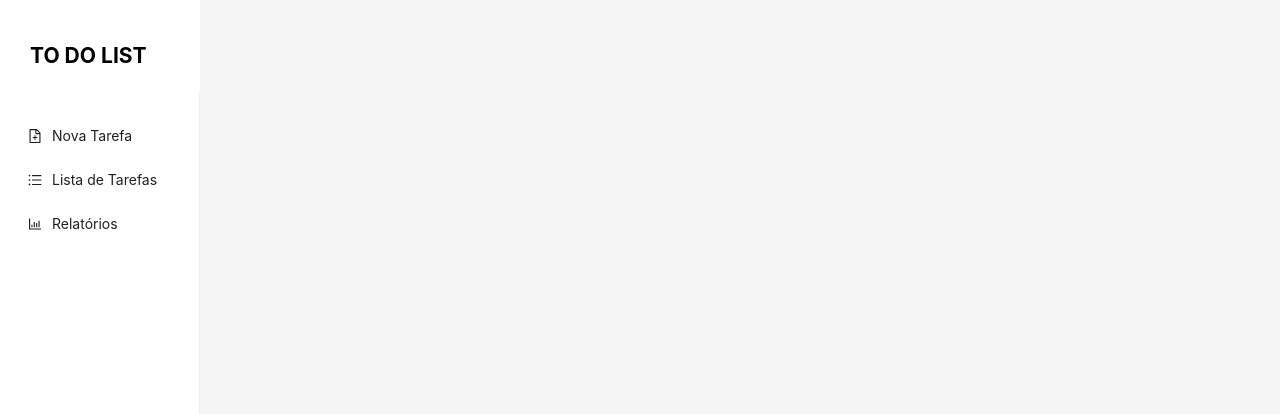
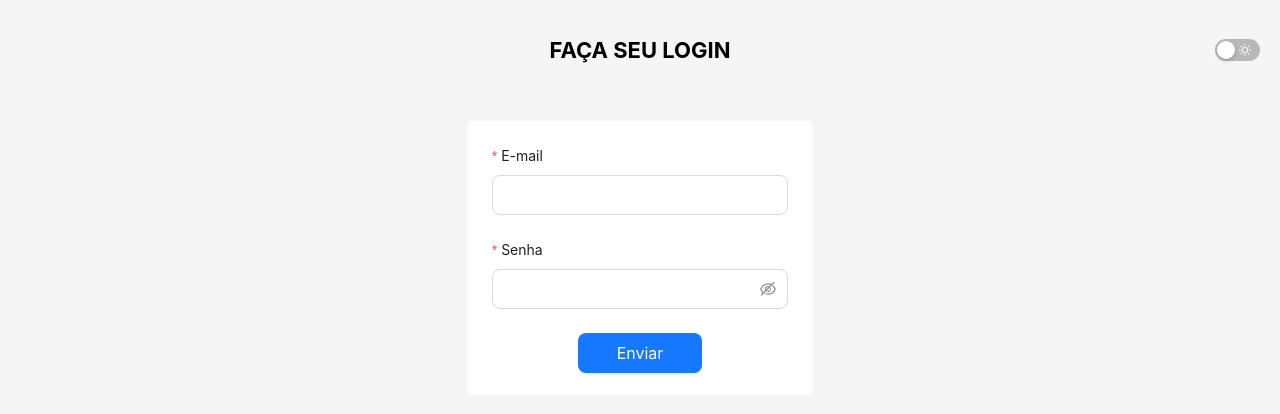
Before and after one commit to jonasbatista-dev/testavantsoft, a React (Vite) app: page /login in a window 1280 px wide. Shown: the top 414 px of the page. Built offline with nearby package versions, Linux system fonts and the light colour scheme.

Commit message:
Add  login page and private routes

```diff
--- a/index.html
+++ b/index.html
@@ -1,20 +1,20 @@
 <!doctype html>
 <html lang="en">
-
   <head>
     <meta charset="UTF-8" />
     <link rel="icon" type="image/svg+xml" href="/vite.svg" />
-  <link rel="preconnect" href="https://fonts.googleapis.com">
-  <link rel="preconnect" href="https://fonts.gstatic.com" crossorigin>
-  <link href="https://fonts.googleapis.com/css2?family=Montserrat:ital,wght@0,100..900;1,100..900&display=swap"
-    rel="stylesheet">
+    <link rel="preconnect" href="https://fonts.googleapis.com" />
+    <link rel="preconnect" href="https://fonts.gstatic.com" crossorigin />
+    <link
+      href="https://fonts.googleapis.com/css2?family=Montserrat:ital,wght@0,100..900;1,100..900&display=swap"
+      rel="stylesheet"
+    />
     <meta name="viewport" content="width=device-width, initial-scale=1.0" />
-  <title>To do List</title>
+    <title>Test AvantSoft</title>
   </head>
 
   <body>
     <div id="root"></div>
     <script type="module" src="/src/main.tsx"></script>
   </body>
-
 </html>
--- /dev/null
+++ b/src/Api/AuthContext.tsx
@@ -0,0 +1,72 @@
+import React, {
+  createContext,
+  useState,
+  useContext,
+  ReactNode,
+  useEffect,
+} from 'react';
+import { useNavigate } from 'react-router-dom';
+
+type User = {
+  id: string;
+  name: string;
+  email: string;
+};
+
+type AuthContextType = {
+  user: User | null;
+  login: (email: string, password: string) => Promise<boolean>;
+  logout: () => void;
+  isAuthenticated: boolean;
+};
+
+const AuthContext = createContext<AuthContextType | undefined>(undefined);
+
+export const AuthProvider = ({ children }: { children: ReactNode }) => {
+  const [user, setUser] = useState<User | null>(null);
+  const navigate = useNavigate();
+
+  const login = async (email: string, password: string): Promise<boolean> => {
+    // Simulação de login
+    if (email === 'admin@example.com' && password === '123456') {
+      const loggedUser = { id: '1', name: 'Admin', email };
+      setUser(loggedUser);
+      localStorage.setItem('user', JSON.stringify(loggedUser));
+      navigate('/dashboard');
+      return true;
+    } else {
+      alert('Credenciais inválidas!');
+      return false;
+    }
+  };
+
+  const logout = () => {
+    setUser(null);
+    localStorage.removeItem('user');
+    navigate('/login');
+  };
+
+  useEffect(() => {
+    const storedUser = localStorage.getItem('user');
+
+    if (storedUser) {
+      setUser(JSON.parse(storedUser));
+    }
+  }, []);
+
+  return (
+    <AuthContext.Provider
+      value={{ user, login, logout, isAuthenticated: !!user }}
+    >
+      {children}
+    </AuthContext.Provider>
+  );
+};
+
+export const useAuth = (): AuthContextType => {
+  const context = useContext(AuthContext);
+  if (!context) {
+    throw new Error('useAuth deve ser usado dentro de um AuthProvider');
+  }
+  return context;
+};
--- a/src/App.tsx
+++ b/src/App.tsx
@@ -5,16 +5,19 @@ import './App.scss';
 
 import Main from './Layout/Main';
 import { ServiceProvider } from './Api/ApiServiceContext';
+import { AuthProvider } from './Api/AuthContext';
 
 const App = () => {
   return (
-    <ServiceProvider>
-      <ThemeProvider>
-        <Router>
-          <Main />
-        </Router>
-      </ThemeProvider>
-    </ServiceProvider>
+    <ThemeProvider>
+      <Router>
+        <AuthProvider>
+          <ServiceProvider>
+            <Main />
+          </ServiceProvider>
+        </AuthProvider>
+      </Router>
+    </ThemeProvider>
   );
 };
 
--- a/src/Components/Menu/Menu.scss
+++ b/src/Components/Menu/Menu.scss
@@ -1,7 +1,4 @@
 .Menu {
-
-
-
   .close {
     position: absolute;
     right: 30px;
@@ -17,7 +14,6 @@
     width: 100dvw !important;
     z-index: 998;
 
-
     &.open {
       left: 0px;
       position: absolute !important;
@@ -28,27 +24,40 @@
   }
 }
 
-
 .ant-layout-sider-children,
 .ant-menu {
   height: 100vh !important;
 }
 
-.titleMenu {
-  padding: 40px 20px 20px 30px;
-  font-weight: bold;
-  font-size: 18px;
-  text-transform: uppercase;
+.avatar {
+  padding: 30px 40px 30px 25px;
+  gap: 8px;
+  display: flex;
+  align-items: center;
+  .ant-avatar {
+    background-color: #1668dc80;
+  }
+  a {
+    font-size: 12px;
+    color: red !important;
+  }
+
+  p {
+    margin: 0px;
+    font-weight: 1.5px;
+    font-size: 16px;
+    font-weight: bold;
+  }
 }
 
 .light {
-  .titleMenu {
+  .avatar {
     color: #000;
     background-color: #fff;
   }
 
   .close {
-    color: #000
+    color: #000;
   }
 }
 
--- a/src/Components/Menu/index.tsx
+++ b/src/Components/Menu/index.tsx
@@ -6,12 +6,14 @@ import {
   CloseOutlined,
   FileAddOutlined,
   UnorderedListOutlined,
+  UserOutlined,
 } from '@ant-design/icons';
 
 import { useTheme } from '../../Layout/ThemeContext';
 
-import { Button, Menu as MenuAntd, Layout } from 'antd';
+import { Button, Menu as MenuAntd, Layout, Avatar } from 'antd';
 import { useLocation, useNavigate } from 'react-router-dom';
+import { useAuth } from '@/Api/AuthContext';
 
 const items = [
   {
@@ -33,6 +35,7 @@ const items = [
 
 const Menu: React.FC = () => {
   const { theme, open, setOpen } = useTheme();
+  const { user, logout } = useAuth();
   const [openKeys, setOpenKeys] = useState<string[]>();
   const [selectedKeys, setSelectedKeys] = useState<string[]>();
 
@@ -63,8 +66,12 @@ const Menu: React.FC = () => {
         width={open ? '100dvw' : 200}
         className={`Menu ${open && 'open'}`}
       >
-        <div className="titleMenu">
-          <h3>To Do List</h3>
+        <div className="avatar">
+          <Avatar size={50} icon={<UserOutlined />} />
+          <div>
+            <p>{user.name}</p>
+            <a onClick={logout}>Sair</a>
+          </div>
         </div>
 
         <MenuAntd
--- a/src/Layout/Main.tsx
+++ b/src/Layout/Main.tsx
@@ -3,13 +3,16 @@ import React from 'react';
 import { Button, Layout } from 'antd';
 
 import { useTheme } from './ThemeContext';
-import Menu from '../Components/Menu';
-import RoutesMain from '../Routes';
+import { useAuth } from '@/Api/AuthContext';
+import Menu from '@/Components/Menu';
+import RoutesPrivate from '@/Routes/Private';
+import RoutesAuth from '@/Routes/Auth';
 
 import { MenuOutlined } from '@ant-design/icons';
 
 const App: React.FC = () => {
   const { theme, setOpen, open } = useTheme();
+  const { isAuthenticated } = useAuth();
 
   return (
     <Layout className={`app ${theme}`}>
@@ -19,10 +22,8 @@ const App: React.FC = () => {
         onClick={() => setOpen(true)}
         type="link"
       />
-      <Menu />
-      <Layout>
-        <RoutesMain />
-      </Layout>
+      {isAuthenticated && <Menu />}
+      <Layout>{isAuthenticated ? <RoutesPrivate /> : <RoutesAuth />}</Layout>
     </Layout>
   );
 };
--- /dev/null
+++ b/src/Pages/Login.tsx
@@ -0,0 +1,66 @@
+import Content from '@/Components/Content';
+import PageHeader from '@/Components/PageHeader';
+import { Button, Col, Form, Input, Row } from 'antd';
+import React, { useState } from 'react';
+import { useAuth } from '@/Api/AuthContext';
+
+const Pages: React.FC = () => {
+  const [submitting, setSubmitting] = useState(false);
+  const { login } = useAuth();
+  const onFinish = ({ email, password }: any) => {
+    setSubmitting(true);
+
+    setTimeout(async () => {
+      const logged = await login(email, password);
+      setSubmitting(!!logged);
+    }, 1000);
+  };
+
+  return (
+    <>
+      <PageHeader title="Faça seu Login" />
+      <Row justify="center">
+        <Col span={24} md={8}>
+          <Content>
+            <Form onFinish={onFinish} layout="vertical">
+              <Row justify={'center'}>
+                <Col span={24}>
+                  <Form.Item
+                    name="email"
+                    label="E-mail"
+                    required
+                    rules={[{ required: true, message: 'Campo obrigatório' }]}
+                  >
+                    <Input size="large" />
+                  </Form.Item>
+                </Col>
+                <Col span={24}>
+                  <Form.Item
+                    name="password"
+                    label="Senha"
+                    required
+                    rules={[{ required: true, message: 'Campo obrigatório' }]}
+                  >
+                    <Input.Password size="large" />
+                  </Form.Item>
+                </Col>
+                <Col md={12} lg={10} span={24}>
+                  <Button
+                    loading={submitting}
+                    size="large"
+                    htmlType="submit"
+                    type="primary"
+                  >
+                    Enviar
+                  </Button>
+                </Col>
+              </Row>
+            </Form>
+          </Content>
+        </Col>
+      </Row>
+    </>
+  );
+};
+
+export default Pages;
--- /dev/null
+++ b/src/Routes/Auth.tsx
@@ -0,0 +1,14 @@
+import React from 'react';
+import { Navigate, Route, Routes } from 'react-router-dom';
+import Login from '@/Pages/Login';
+
+const RoutesMain: React.FC = () => {
+  return (
+    <Routes>
+      <Route path="/login" element={<Login />} />
+      <Route path="*" element={<Navigate to={'/login'} />} />
+    </Routes>
+  );
+};
+
+export default RoutesMain;
--- a/src/Routes.tsx
+++ b/src/Routes/Private.tsx
@@ -1,10 +1,8 @@
 import React from 'react';
 import { Navigate, Route, Routes } from 'react-router-dom';
-import AddTasks from './Pages/Tasks/Add';
-import ListTasks from './Pages/Tasks/List';
-import Report from './Pages/Report';
-
-// import { Container } from './styles';
+import AddTasks from '../Pages/Tasks/Add';
+import ListTasks from '../Pages/Tasks/List';
+import Report from '../Pages/Report';
 
 const RoutesMain: React.FC = () => {
   return (
@@ -12,7 +10,7 @@ const RoutesMain: React.FC = () => {
       <Route path="/form/:id?" element={<AddTasks />} />
       <Route path="/list" element={<ListTasks />} />
       <Route path="/report" element={<Report />} />
-      <Route path="/" element={<Navigate to={'/list'} />} />
+      <Route path="*" element={<Navigate to={'/list'} />} />
     </Routes>
   );
 };
```
Lines whose indentation alone changed are shown as unchanged.
